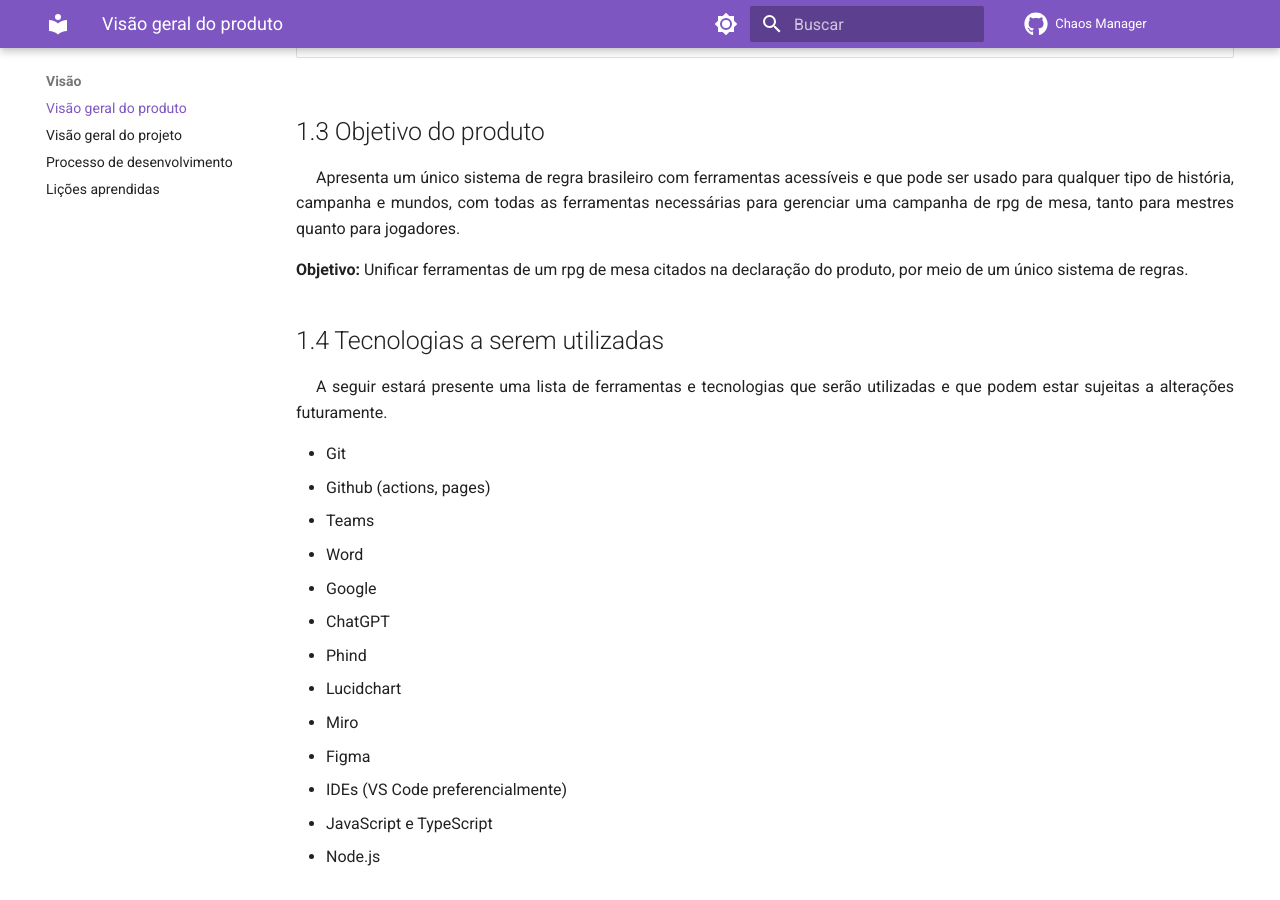
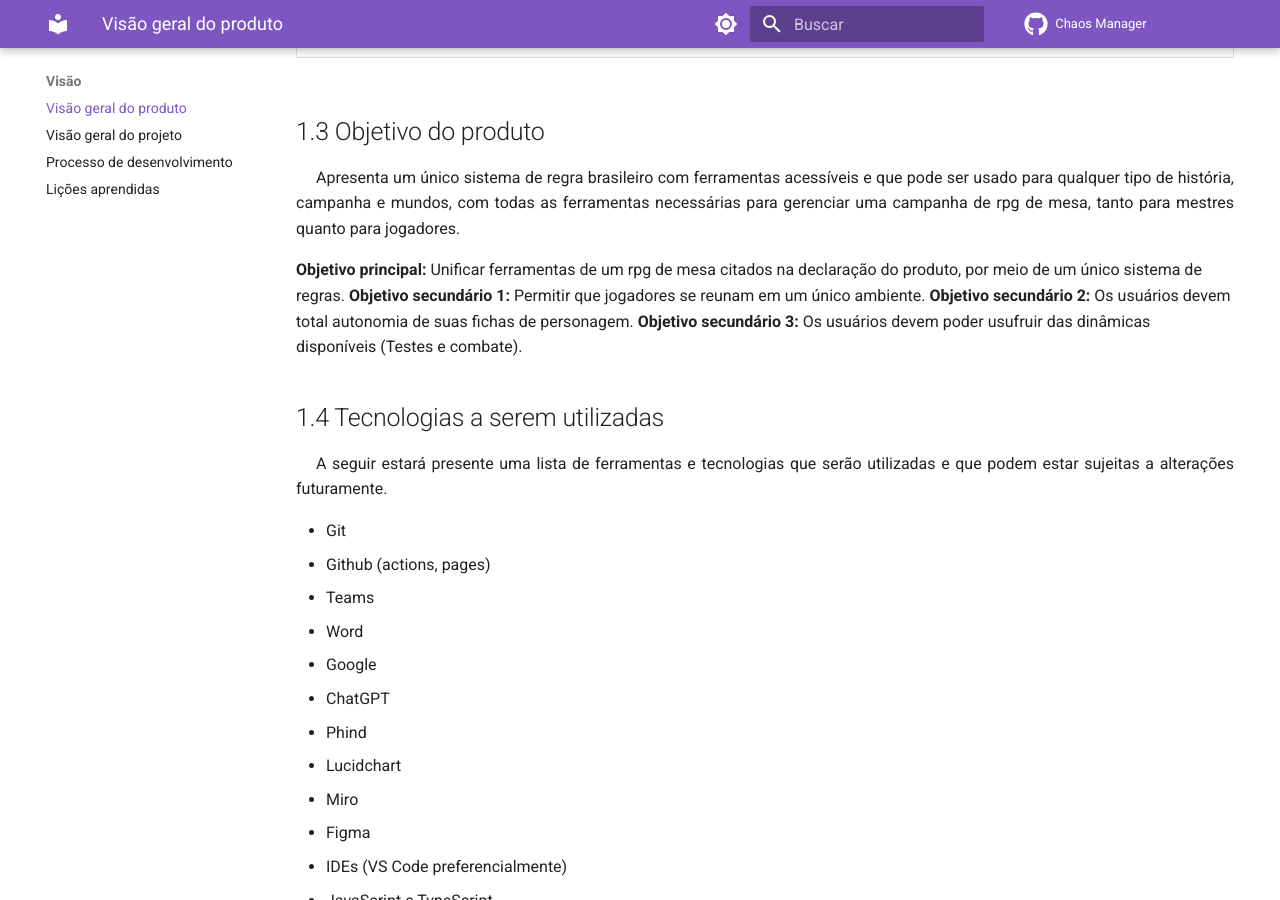
Before and after one commit to mdsreq-fga-unb/2023.2-ChaosManager, an MkDocs documentation site: the page built from docs/visao_produto.md, in a window 1280 px wide and 900 px high, scrolled down 1593 px. Built offline with MkDocs 1.6.1 and Material for MkDocs 9.7.7, drawn with Linux system fonts in a browser that asks for light colours; comment, search, counter and statistics services are not loaded.

Commit message:
Docs: update objetivos secundarios

```diff
--- a/docs/visao_produto.md
+++ b/docs/visao_produto.md
@@ -30,8 +30,10 @@
 Apresenta um único sistema de regra brasileiro com ferramentas acessíveis e que pode ser usado para qualquer tipo de história, campanha e mundos, com todas as ferramentas necessárias para gerenciar uma campanha de rpg de mesa, tanto para mestres quanto para jogadores.
 </p>
 
-**Objetivo:** Unificar ferramentas de um rpg de mesa citados na declaração do produto, por meio de um único sistema de regras.
-
+**Objetivo principal:** Unificar ferramentas de um rpg de mesa citados na declaração do produto, por meio de um único sistema de regras.
+**Objetivo secundário 1:** Permitir que jogadores se reunam em um único ambiente.
+**Objetivo secundário 2:** Os usuários devem total autonomia de suas fichas de personagem.
+**Objetivo secundário 3:** Os usuários devem poder usufruir das dinâmicas disponíveis (Testes e combate).
 
 
 ## 1.4 Tecnologias a serem utilizadas
```
